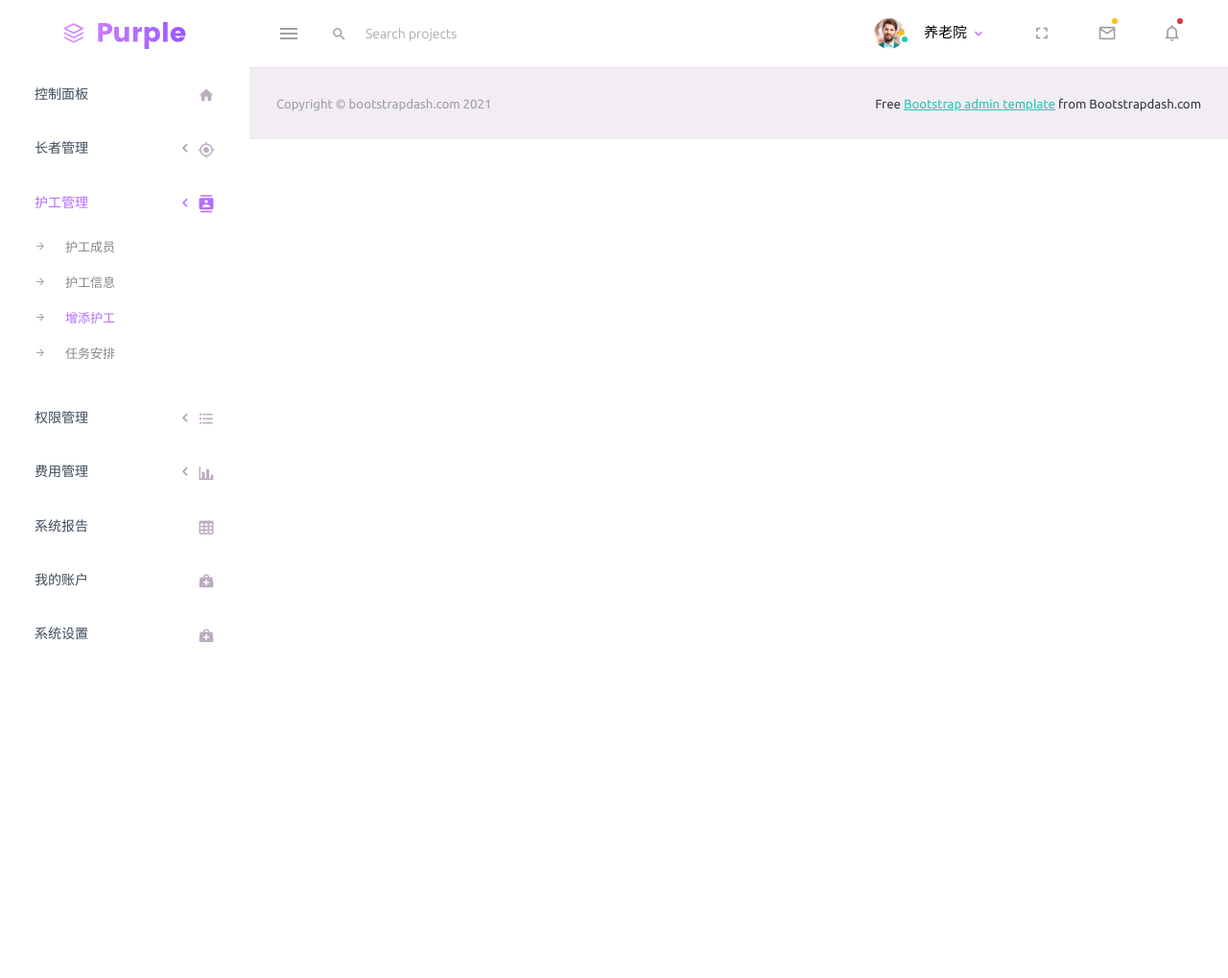
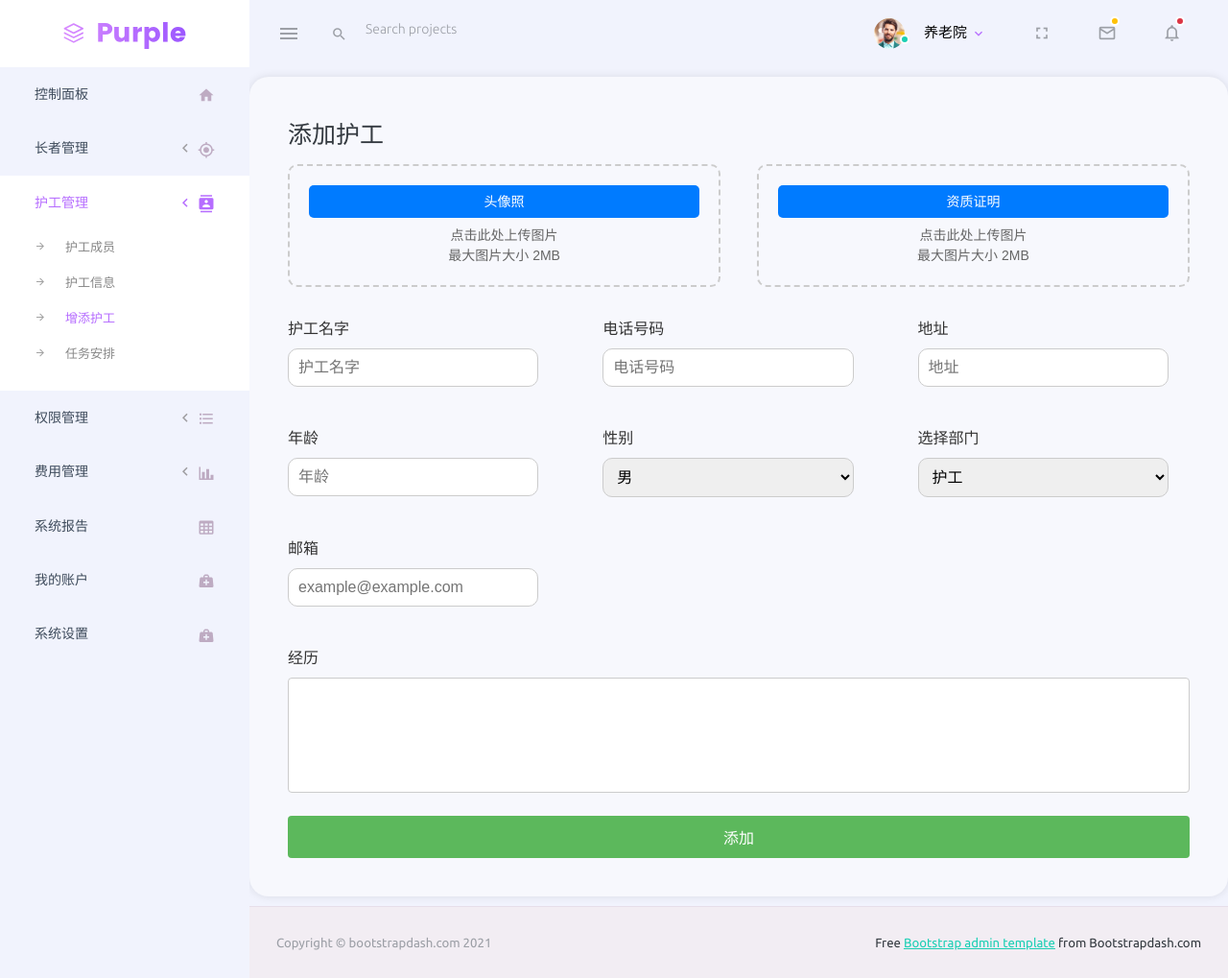
Before and after one commit to hnlxy/SmartEyeWeb, a Flask app: page /pages/nursing-management/add-nurse in a window 1280 px wide. Shown: the whole page at 96% size. Before the commit the page ends 669 px from the top, so only its background shows below. Run offline with Flask 3, Linux system fonts and the light colour scheme; some libraries are stand-ins or nearby versions.

Commit message:
修改背景颜色

```diff
--- a/app.py
+++ b/app.py
@@ -12,4 +12,4 @@ def index():
 
 
 if __name__ == '__main__':
-    app.run()
+    app.run(debug=True)
--- a/templates/base.html
+++ b/templates/base.html
@@ -19,6 +19,11 @@
             <link rel="stylesheet" href="{{ url_for('static', filename='assets/css/style.css') }}">
             <!-- End layout styles -->
             <link rel="shortcut icon" href="{{ url_for('static', filename='assets/images/favicon.ico') }}" />
+            <style>
+                .navbar, .sidebar{
+                    background-color: #f1f3fd;
+                }
+            </style>
          {%- endblock styles %}
      {%- endblock head %}
   </head>
--- a/templates/pages/nursing-management/add-nurse.html
+++ b/templates/pages/nursing-management/add-nurse.html
@@ -1,2 +1,195 @@
 {% extends 'base.html' %}
 {% block title %}添加护工{% endblock title %}
+{% block content %}
+<style>
+    body {
+        font-family: 'Microsoft YaHei', Arial, sans-serif;
+        background-color: #f1f3fd;
+        margin: 0;
+        padding: 0;
+    }
+
+    .container {
+        width: 100%;
+        margin: 10px auto;
+        background-color: #f7f8fd;
+        padding: 40px;
+        box-shadow: 0 0 10px rgba(0, 0, 0, 0.1);
+        border-radius: 20px;
+    }
+
+    .form-group {
+        margin-bottom: 20px;
+    }
+
+    label {
+        display: block;
+        margin-bottom: 10px;
+        color: #333;
+        font-size: 16px;
+    }
+
+    input[type="text"],
+    input[type="email"],
+    input[type="number"],
+    select {
+        width: calc(100% - 22px);
+        padding: 10px;
+        margin-bottom: 10px;
+        border: 1px solid #ccc;
+        border-radius: 4px;
+    }
+
+    .file-input {
+        display: inline-block;
+        width: 48%;
+        border: dashed 2px #ccc;
+        padding: 20px;
+        text-align: center;
+        margin-bottom: 10px;
+        box-sizing: border-box;
+        border-radius: 10px;
+    }
+
+    .file-input p {
+        margin: 0;
+        font-size: 14px;
+        color: #666;
+    }
+
+    input[type="file"] {
+        border: none;
+        padding: 0;
+        margin: 10px 0;
+    }
+
+    .file-input:hover {
+        background-color: #f9f9f9;
+    }
+
+    .submit-btn {
+        width: 100%;
+        padding: 10px;
+        border: none;
+        background-color: #5cb85c;
+        color: white;
+        font-size: 16px;
+        cursor: pointer;
+        border-radius: 4px;
+    }
+
+    .submit-btn:hover {
+        background-color: #4cae4c;
+    }
+
+    .row {
+        display: flex;
+        justify-content: space-between;
+        margin-bottom: 20px;
+    }
+
+    .form-field {
+        flex-basis: 33%;
+        margin-bottom: 10px;
+    }
+
+    textarea {
+        width: 100%;
+        height: 120px;
+        padding: 10px;
+        border: 1px solid #ccc;
+        border-radius: 4px;
+        font-size: 16px;
+        box-sizing: border-box;
+        resize: none;
+    }
+
+    .file-input label {
+        display: block;
+        background-color: #007bff;
+        color: white;
+        text-align: center;
+        padding: 10px 20px;
+        border-radius: 5px;
+        cursor: pointer;
+        transition: background-color 0.3s ease;
+    }
+
+    .file-input label:hover {
+        background-color: #0056b3;
+    }
+
+    .file-input input[type="file"] {
+        display: none;
+    }
+    .form-field input, .form-field select, .form-field textarea{
+        border-radius: 10px;
+    }
+
+</style>
+<div class="container">
+        <div style="font-size: 25px; margin-bottom: 15px">添加护工</div>
+        <div class="form-group">
+            <div class="file-input">
+                <label for="profile_picture">头像照</label>
+                <p>点击此处上传图片</p>
+                <input type="file" id="profile_picture" name="profile_picture" accept="image/*">
+                <p>最大图片大小 2MB</p>
+            </div>
+            <div class="file-input" style="float: right;">
+                <label for="cover_picture">资质证明</label>
+                <p>点击此处上传图片</p>
+                <input type="file" id="cover_picture" name="cover_picture" accept="image/*">
+                <p>最大图片大小 2MB</p>
+            </div>
+        </div>
+        <div class="row">
+            <div class="form-field">
+                <label for="full_name">护工名字</label>
+                <input type="text" id="full_name" name="full_name" placeholder="护工名字">
+            </div>
+            <div class="form-field">
+                <label for="id_number">电话号码</label>
+                <input type="text" id="id_number" name="id_number" placeholder="电话号码">
+            </div>
+            <div class="form-field">
+                <label for="address">地址</label>
+                <input type="text" id="address" name="address" placeholder="地址">
+            </div>
+        </div>
+        <div class="row">
+            <div class="form-field">
+                <label for="age">年龄</label>
+                <input type="number" id="age" name="age" placeholder="年龄">
+            </div>
+            <div class="form-field">
+                <label for="gender">性别</label>
+                <select id="gender" name="gender">
+                    <option value="male">男</option>
+                    <option value="female">女</option>
+                </select>
+            </div>
+            <div class="form-field">
+                <label for="department">选择部门</label>
+                <select id="department" name="department">
+                    <option value="1">护工</option>
+                    <option value="2">护士</option>
+                </select>
+            </div>
+        </div>
+        <div class="row">
+            <div class="form-field">
+                <label for="email">邮箱</label>
+                <input type="text" id="email" name="email" placeholder="example@example.com">
+            </div>
+        </div>
+        <div class="row">
+            <div>
+                <label for="experience">经历</label>
+                <textarea id="experience" name="experience" placeholder=""></textarea>
+            </div>
+        </div>
+        <div style="clear: both;"></div>
+        <button class="submit-btn">添加</button>
+    </div>
+{% endblock content %}
```
